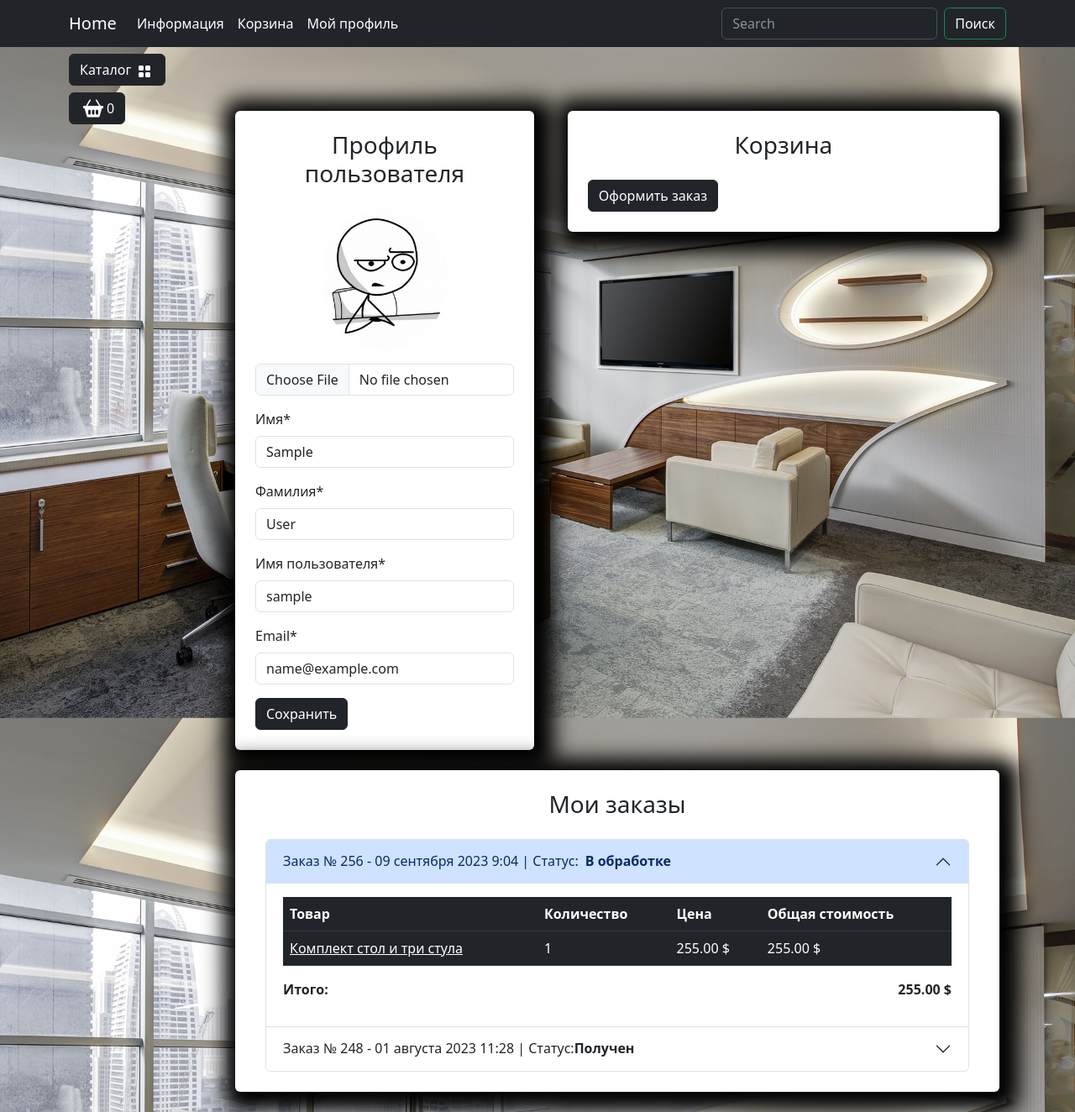
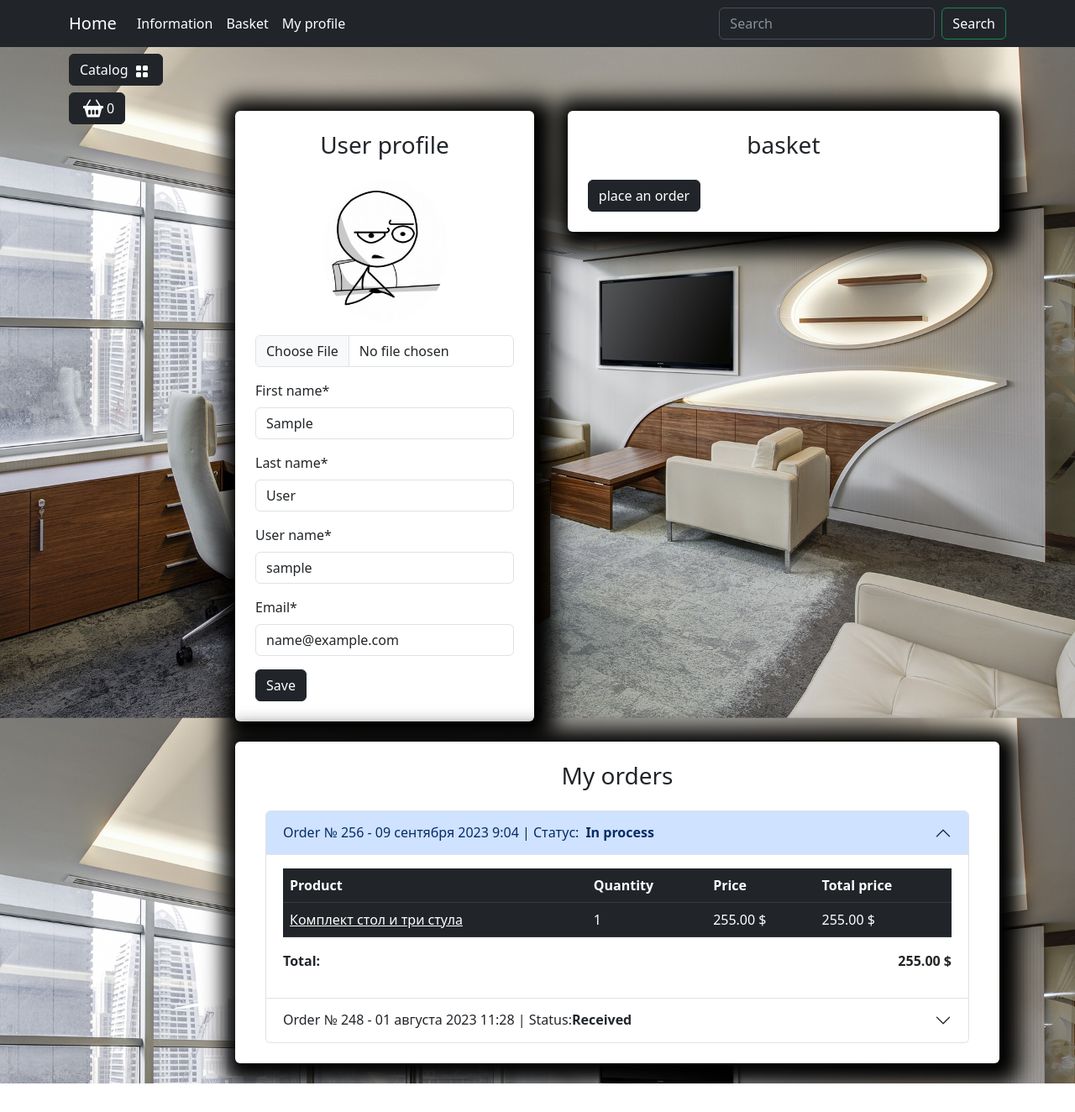
Before and after one commit to yuliiaFrontEnd/pythonDjangoSite_furniture, a Django app: page /user/profile/ in a window 1280 px wide. Shown: the whole page at 84% size. After the commit the page ends 1290 px from the top, so only its background shows below. Run offline with Django 5.2, Linux system fonts and the light colour scheme; the visitor is signed in with stand-in values (Sample User, id 1); data comes from the database, SQL or seed files in the repository; some libraries are stand-ins or nearby versions.

Commit message:
translate to english

```diff
--- a/goods/templates/goods/product.html
+++ b/goods/templates/goods/product.html
@@ -33,10 +33,10 @@
         </div>
         <!-- Описание товара -->
         <div class="card-body">
-            <p class="card-text">Цена: <strong>{{product.self_price}} $</strong></p>
+            <p class="card-text">Price: <strong>{{product.self_price}} $</strong></p>
             <h5 class="card-title">{{ product.name }}</h5>
             <p class="card-text">{{ product.description }}</p>
-            <a href="#" class="btn btn-dark add-to-cart">Добавить в корзину</a>
+            <a href="#" class="btn btn-dark add-to-cart">Add to basket</a>
         </div>
     </div>
 </div>
--- a/templates/base.html
+++ b/templates/base.html
@@ -36,46 +36,46 @@
                         <li class="nav-item dropdown ">
                             <a class="nav-link dropdown-toggle text-white" href="#" role="button"
                                 data-bs-toggle="dropdown" aria-expanded="false">
-                                Информация
+                                Information
                             </a>
                             <ul class="dropdown-menu">
-                                <li><a class="dropdown-item  text-white" href="#">Доставка и оплата</a></li>
-                                <li><a class="dropdown-item  text-white" href="#">Контактная информация</a></li>
-                                <li><a class="dropdown-item  text-white" href="{% url "main:about" %}">Про нас</a></li>
+                                <li><a class="dropdown-item  text-white" href="#">Delivery and payment</a></li>
+                                <li><a class="dropdown-item  text-white" href="#">Contact nformation</a></li>
+                                <li><a class="dropdown-item  text-white" href="{% url "main:about" %}">About us</a></li>
                             </ul>
                         </li>
                         <li class="nav-item">
-                            <a class="nav-link  text-white" href="carts/cart.html">Корзина</a>
+                            <a class="nav-link  text-white" href="carts/cart.html">Basket</a>
                         </li>
                         {% if not user.is_authenticated %}
                             <li class="nav-item">
-                                <a class="nav-link  text-white" href="{% url "user:login" %}">Войти</a>
+                                <a class="nav-link  text-white" href="{% url "user:login" %}">Enter</a>
                             </li>
                         {% else %}
                             <li class="nav-item dropdown ">
                                 <a class="nav-link dropdown-toggle text-white" href="#" role="button"
                                     data-bs-toggle="dropdown" aria-expanded="false">
-                                    Мой профиль
+                                    My profile
                                 </a>
                                 <ul class="dropdown-menu">
-                                    <li><a class="dropdown-item  text-white" href="carts/cart.html">Корзина</a></li>
-                                    <li><a class="dropdown-item  text-white" href="{% url "user:profile" %}">Личный кабинет</a>
+                                    <li><a class="dropdown-item  text-white" href="carts/cart.html">Basket</a></li>
+                                    <li><a class="dropdown-item  text-white" href="{% url "user:profile" %}">Personal account</a>
                                     </li>
                                     {% if user.is_admin or user.is_staff %}
-                                        <li><a class="dropdown-item  text-white" href="{% url "admin:index" %}">Админ панель</a></li>
+                                        <li><a class="dropdown-item  text-white" href="{% url "admin:index" %}">Admin panel</a></li>
                                     {% endif %}
 
                                     <li>
                                         <hr class="dropdown-divider">
                                     </li>
-                                    <li><a class="dropdown-item  text-white" href="{% url "user:logout" %}">Выйти</a></li>
+                                    <li><a class="dropdown-item  text-white" href="{% url "user:logout" %}">Exid</a></li>
                                 </ul>
                             </li>
                         {% endif %}
                     </ul>
                     <form class="d-flex" role="search" action="{% url "catalog:search" %}" method="get">
                         <input class="form-control me-2" type="search"  name="q" placeholder="Search" aria-label="Search">
-                        <button class="btn btn-outline-success text-white" type="submit">Поиск</button>
+                        <button class="btn btn-outline-success text-white" type="submit">Search</button>
                     </form>
                 </div>
             </div>
@@ -89,7 +89,7 @@
                 <div class="dropdown mb-2">
                     <button class="btn btn-secondary dropdown-toggle btn-dark" type="button" data-bs-toggle="dropdown"
                         aria-expanded="false">
-                        Каталог
+                        Catalog
                         <img class="mx-1" src="{% static "deps/icons/grid-fill.svg" %}" alt="Catalog Icon" width="16"
                             height="16">
                     </button>
@@ -119,12 +119,12 @@
                                     aria-label="Close"></button>
                             </div>
                             <div class="modal-body">
-                                <h3 class="text-center mb-4">Корзина</h3>
+                                <h3 class="text-center mb-4">Basket</h3>
                                 <div class="container" id="cart-items-container">
                                     <!-- Разметка корзины -->
                                     <div class="card mb-3 text-bg-light shadow-lg">
                                         <div class="card-header">
-                                            <h5 class="card-title">Товар</h5>
+                                            <h5 class="card-title">Product</h5>
                                         </div>
                                         <ul class="list-group list-group-flush">
                                             <li class="list-group-item">
@@ -159,14 +159,14 @@
                                     </div>
                                     <div class="card mb-3 shadow-lg">
                                         <div class="card-footer">
-                                            <p class="float-left">Итого <strong>1</strong> товар(а) на сумму</p>
+                                            <p class="float-left">Total <strong>1</strong> product price</p>
                                             <h4 class="float-left"><strong>100.00 $</strong></h4>
                                         </div>
                                     </div>
                                     <!-- Закончилась разметка корзины -->
                                 </div>
                                 <a class="btn btn-dark" href="orders/create_order.html">
-                                    Оформить заказ
+                                    Place an order
                                 </a>
                             </div>
                         </div>
--- a/users/templates/users/profile.html
+++ b/users/templates/users/profile.html
@@ -8,18 +8,18 @@
                 <!-- Профиль с данными пользователя -->
                 <div class="col-md-5">
                     <div class=" bg-white p-4 mb-4 mx-2 rounded custom-shadow">
-                        <h3 class="text-center mb-4">Профиль пользователя</h3>
+                        <h3 class="text-center mb-4">User profile</h3>
                         <form action ="{% url "users:profile" %}" method="post" enctype="multipart/form-data">
                             {% csrf_token %}
                             <div class="row">
                                 <div class="col-md-12 mb-3 text-center">
                                     {% if user.image %}
                                         <img src="{{ user.image.url }}"
-                                            alt="Аватар пользователя" class="img-fluid rounded-circle"
+                                            alt="User avatar" class="img-fluid rounded-circle"
                                             style="max-width: 150px;">
                                     {% else %}
                                         <img src="{% static "deps/images/baseavatar.jpg" %}"
-                                            alt="Аватар пользователя" class="img-fluid rounded-circle"
+                                            alt="User avatar" class="img-fluid rounded-circle"
                                             style="max-width: 150px;">
                                     {% endif %}
 
@@ -31,9 +31,9 @@
                                         {% endif %}
                                 </div>
                                 <div class="col-md-12 mb-3">
-                                    <label for="id_firstName" class="form-label">Имя*</label>
+                                    <label for="id_firstName" class="form-label">First name*</label>
                                     <input type="text" class="form-control" id="id_firstName"
-                                        placeholder="Введите ваше имя"
+                                        placeholder="Enter your first name"
                                         name="first_name"
                                         value="{{ form.first_name.value }}"
                                         required>
@@ -42,9 +42,9 @@
                                         {% endif %}
                                 </div>
                                 <div class="col-md-12 mb-3">
-                                    <label for="id_lastName" class="form-label">Фамилия*</label>
+                                    <label for="id_lastName" class="form-label">Last name*</label>
                                     <input type="text" class="form-control" id="id_lastName"
-                                        placeholder="Введите вашу фамилию"
+                                        placeholder="Enter your last name"
                                         name="last_name"
                                         value="{{ form.last_name.value }}"
                                         required>
@@ -53,10 +53,10 @@
                                         {% endif %}
                                 </div>
                                 <div class="col-md-12 mb-3">
-                                    <label for="id_username" class="form-label">Имя пользователя*</label>
+                                    <label for="id_username" class="form-label">User name*</label>
                                     <input type="text" class="form-control" id="id_username"
                                         name="username"
-                                        placeholder="Введите ваше имя пользователя"
+                                        placeholder="Enter your user name"
                                         value="{{ form.username.value }}"
                                         required>
                                         {% if form.username.errors %}
@@ -67,7 +67,7 @@
                                     <label for="id_email" class="form-label">Email*</label>
                                     <input type="email" class="form-control" id="id_email"
                                         name="email"
-                                        placeholder="Введите ваш email *youremail@example.com"
+                                        placeholder="Enter your email *youremail@example.com"
                                         value="{{ form.email.value }}"
                                         required>
                                         {% if form.email.errors %}
@@ -75,34 +75,34 @@
                                         {% endif %}
                                 </div>
                             </div>
-                            <button type="submit" class="btn btn-dark">Сохранить</button>
+                            <button type="submit" class="btn btn-dark">Save</button>
                         </form>
                     </div>
                 </div>
                 <!-- Корзина -->
                 <div class="col-md-7">
                     <div class=" bg-white p-4 mb-4 mx-2 rounded custom-shadow">
-                        <h3 class="text-center mb-4">Корзина</h3>
+                        <h3 class="text-center mb-4">basket</h3>
                         <div class="container" id="cart-items-container">
                             <!-- Разметка корзины -->
                             <!-- Закончилась разметка корзины -->
                         </div>
                         <a class="btn btn-dark" href="../orders/create_order.html">
-                            Оформить заказ
+                            place an order
                         </a>
                     </div>
                 </div>
                 <!-- Оформленные заказы -->
                 <div class="col-md-12">
                     <div class=" bg-white p-4 mb-4 mx-2 rounded custom-shadow">
-                        <h3 class="text-center mb-4">Мои заказы</h3>
+                        <h3 class="text-center mb-4">My orders</h3>
                         <!-- Разметка заказов -->
                         <div class="container">
                             <div class="accordion" id="accordionExample">
                                 <div class="accordion-item">
                                     <h2 class="accordion-header" id="heading1">
                                         <button class="accordion-button" type="button" data-bs-toggle="collapse" data-bs-target="#collapse1" aria-expanded="false" aria-controls="collapse1">
-                                            Заказ № 256 - 09 сентября 2023 9:04 | Статус:<strong class="mx-2"> В обработке</strong>
+                                            Order № 256 - 09 сентября 2023 9:04 | Статус:<strong class="mx-2"> In process</strong>
                                         </button>
                                     </h2>
                                     <div id="collapse1" class="accordion-collapse collapse show" aria-labelledby="heading1" data-bs-parent="#accordionExample">
@@ -110,10 +110,10 @@
                                             <table class="table table-dark table-hover">
                                                 <thead>
                                                     <tr>
-                                                        <th>Товар</th>
-                                                        <th>Количество</th>
-                                                        <th>Цена</th>
-                                                        <th>Общая стоимость</th>
+                                                        <th>Product</th>
+                                                        <th>Quantity</th>
+                                                        <th>Price</th>
+                                                        <th>Total price</th>
                                                     </tr>
                                                 </thead>
                                                 <tbody>
@@ -127,7 +127,7 @@
                                                 </tbody>
                                             </table>
                                             <div class="d-flex justify-content-between">
-                                                <p><strong>Итого:</strong></p>
+                                                <p><strong>Total:</strong></p>
                                                 <p><strong>255.00 $</strong></p>
 
                                             </div>
@@ -137,7 +137,7 @@
                                 <div class="accordion-item">
                                     <h2 class="accordion-header" id="heading2">
                                         <button class="accordion-button collapsed" type="button" data-bs-toggle="collapse" data-bs-target="#collapse2" aria-expanded="false" aria-controls="collapse2">
-                                            Заказ № 248 - 01 августа 2023 11:28 | Статус: <strong>Получен</strong>
+                                            Order № 248 - 01 августа 2023 11:28 | Status: <strong>Received</strong>
                                         </button>
                                     </h2>
                                     <div id="collapse2" class="accordion-collapse collapse" aria-labelledby="heading2" data-bs-parent="#accordionExample">
```
Also changed, not shown: users/templates/users/login.html (+6 -6 lines), users/templates/users/registration.html (+13 -13 lines).
